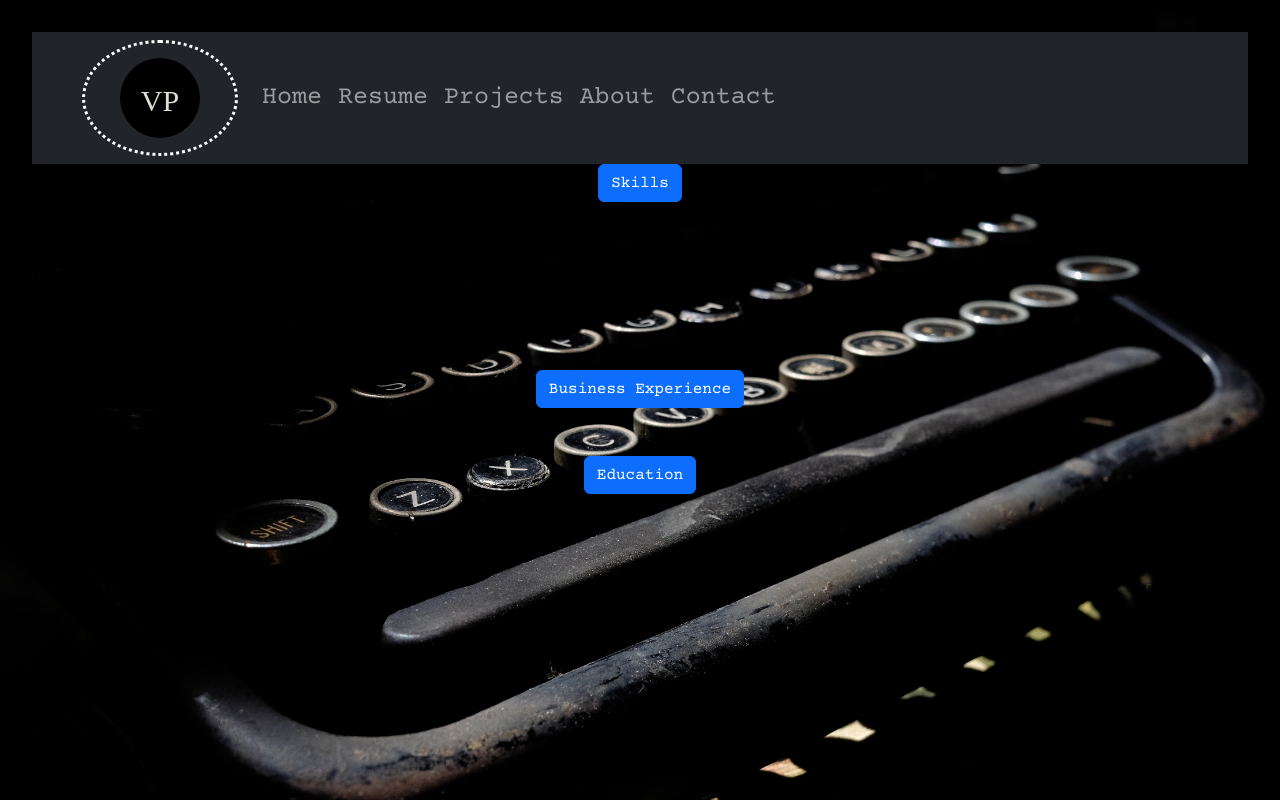
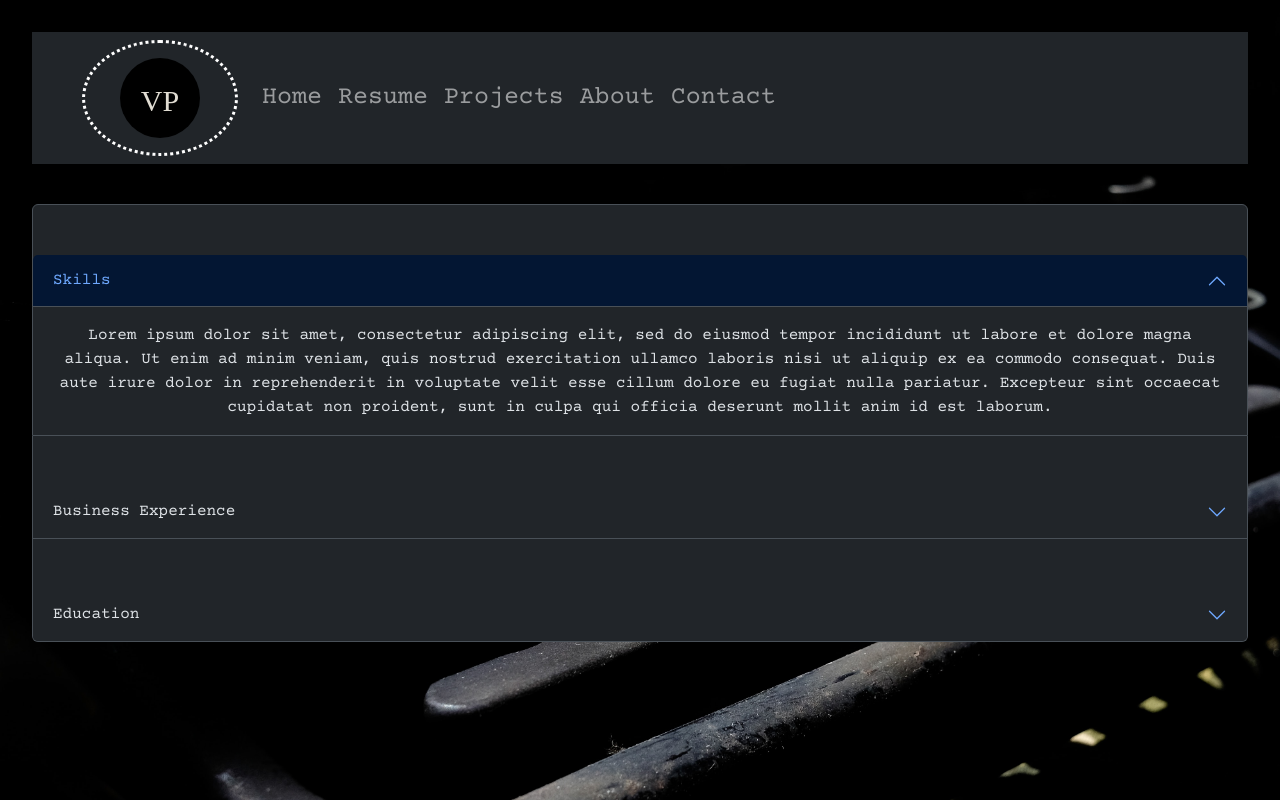
Before and after one commit to VernPG/VeronicaPerez-Portfolio, a React (Vite) app in the folder portfolio/: page /Resume in a window 1280 px wide. Shown: the top 800 px of the page. Built offline with nearby package versions, Linux system fonts and the light colour scheme; a web font is replaced by a local one.

Commit message:
changed the resume page from buttons to an accordion

```diff
--- /dev/null
+++ b/portfolio/src/components/Business.jsx
@@ -0,0 +1,7 @@
+export default function Business() {
+  return (
+    <section className="exp">
+
+    </section>
+  );
+}
--- a/portfolio/src/index.css
+++ b/portfolio/src/index.css
@@ -85,6 +85,12 @@ aside {
   background-color: black;
   border-style: double;
   box-shadow: 20px 20px 20px 20px antiquewhite; */
+}
+
+.img-fluid {
+  border-radius: 50%;
+  /* max-width: 340px; */
+  /* padding-top: 20%; */
 }
 img {
   justify-content: right;
@@ -194,6 +200,11 @@ h5 {
   align-content: center;
 }
 
+.accordion{
+  padding-top: 40px;
+  /* position: relative; */
+}
+
 .form {
   width: 1080px;
   background-color: transparent;
--- a/portfolio/src/pages/Contact.jsx
+++ b/portfolio/src/pages/Contact.jsx
@@ -52,7 +52,7 @@ export default function Contact() {
           <div className="card">
             <div className="card-body">
               <div className="row">
-                <p className="cardProfile">
+                <p className="cardProfile text-muted">
                   "Thank you for visiting my portfolio. I'm excited about the
                   potential to connect with you. If you're interested in
                   exploring opportunities for collaboration, please take a
@@ -82,7 +82,7 @@ export default function Contact() {
       </header>
 
       <Form className="form" onSubmit={handleSubmit}>
-      <h2>Message Me for More Info</h2><br />
+      <h2>Message Me</h2><br />
         <Form.Group as={Row} className="mb-3" controlId="fullName">
           <Form.Label column sm={2}>
             Name
@@ -160,11 +160,6 @@ export default function Contact() {
             </Col>
           </Form.Group>
         </fieldset> */}
-        {/* <Form.Group as={Row} className="mb-3" controlId="formHorizontalCheck">
-          <Col sm={{ span: 10, offset: 2 }}>
-            <Form.Check label="Remember me" />
-          </Col>
-        </Form.Group> */}
 
         <Form.Group as={Row} className="mb-3">
           <Col sm={{ span: 10, offset: 2 }}>
--- a/portfolio/src/pages/Homepage.jsx
+++ b/portfolio/src/pages/Homepage.jsx
@@ -23,7 +23,7 @@ export default function Homepage() {
             <div className="row">
               <div className="col-md-6">
                 {/* <h5 className="title text-muted">~A Bit About Me~</h5> */}
-                <p className="cardProfile">
+                <p className="cardProfile text-muted">
                   "As a seasoned leader with 25 years of management experience,
                   I have developed a deep understanding of what it takes to
                   build and manage high-performing teams. I am passionate about
@@ -41,6 +41,9 @@ export default function Homepage() {
 
                 />
               </div>
+              <div>
+                <p> more info links</p>
+              </div>
             </div>
           </div>
         </div>
--- a/portfolio/src/pages/Project.jsx
+++ b/portfolio/src/pages/Project.jsx
@@ -8,7 +8,7 @@ export default function Project() {
           <div className="card-body">
             <div className="row">
 
-                <p className="cardProfile">
+                <p className="cardProfile text-muted">
                   "As a dedicated bootcamp participant, I have successfully
                   accomplished numerous individual and collaborative projects,
                   enhancing my proficiency as both a skilled coder and an adept
--- a/portfolio/src/pages/Resume.jsx
+++ b/portfolio/src/pages/Resume.jsx
@@ -2,17 +2,47 @@ import { useState } from "react";
 import Button from "react-bootstrap/Button";
 import Fade from "react-bootstrap/Fade";
 import React from "react";
-
+import Business from "../components/Business";
+import Accordion from 'react-bootstrap/Accordion';
 
 export default function Resume() {
-  const [openSkills, setOpenSkills] = useState(false);
-  const [openExp, setOpenExp] = useState(false);
-  const [openEdu, setOpenEdu] = useState(false);
+  // const [openSkills, setOpenSkills] = useState(false);
+  // const [openExp, setOpenExp] = useState(false);
+  // const [openEdu, setOpenEdu] = useState(false);
 
   return (
     <>
+      <section>
 
-    <section>
+
+    <Accordion className="accordion" defaultActiveKey="0" fixed>
+      <Accordion.Item eventKey="0">
+        <Accordion.Header>Skills</Accordion.Header>
+        <Accordion.Body>
+          Lorem ipsum dolor sit amet, consectetur adipiscing elit, sed do
+          eiusmod tempor incididunt ut labore et dolore magna aliqua. Ut enim ad
+          minim veniam, quis nostrud exercitation ullamco laboris nisi ut
+          aliquip ex ea commodo consequat. Duis aute irure dolor in
+          reprehenderit in voluptate velit esse cillum dolore eu fugiat nulla
+          pariatur. Excepteur sint occaecat cupidatat non proident, sunt in
+          culpa qui officia deserunt mollit anim id est laborum.
+        </Accordion.Body>
+      </Accordion.Item>
+      <Accordion.Item eventKey="1">
+        <Accordion.Header>Business Experience</Accordion.Header>
+        <Accordion.Body>
+    <Business />
+        </Accordion.Body>
+      </Accordion.Item>
+      <Accordion.Item eventKey="2">
+        <Accordion.Header>Education</Accordion.Header>
+        <Accordion.Body>
+    <Business />
+        </Accordion.Body>
+      </Accordion.Item>
+    </Accordion>
+
+{/*
         <Button
           onClick={() => setOpenSkills(!openSkills)}
           aria-controls="example-fade-text"
@@ -29,11 +59,12 @@ export default function Resume() {
             implementing effective strategies. Skilled in client experience
             consulting, leadership, coaching, and team development ranging from
             ten to 100+ team members. Proficient in budget development, project
-          and product management, and vendor relationship management. Proficient
-          in Excel, CRM, Adobe, Smartsheets., SharePoint, SmartWebs, Hootsuite,
-          Workday, Click Dimensions, MPOS, NCR, ORACLE, RMA, ORPOS, Staffworks,
-          and ATLAS Competent in HTML, CSS, Javascript, API’s, NodeJS, Express,
-          MySQL, PowerBI, Bootstrap, and React.
+            and product management, and vendor relationship management.
+            Proficient in Excel, CRM, Adobe, Smartsheets., SharePoint,
+            SmartWebs, Hootsuite, Workday, Click Dimensions, MPOS, NCR, ORACLE,
+            RMA, ORPOS, Staffworks, and ATLAS Competent in HTML, CSS,
+            Javascript, API’s, NodeJS, Express, MySQL, PowerBI, Bootstrap, and
+            React.
           </div>
         </Fade>
       </section>
@@ -48,9 +79,7 @@ export default function Resume() {
         </Button>
         <Fade in={openExp}>
           <div id="example-fade-text">
-          Anim pariatur cliche reprehenderit, enim eiusmod high life accusamus
-          terry richardson ad squid. Nihil anim keffiyeh helvetica, craft beer
-          labore wes anderson cred nesciunt sapiente ea proident.
+            <Business />
           </div>
         </Fade>
       </section>
@@ -69,10 +98,8 @@ export default function Resume() {
             terry richardson ad squid. Nihil anim keffiyeh helvetica, craft beer
             labore wes anderson cred nesciunt sapiente ea proident.
           </div>
-      </Fade>
-
+        </Fade> */}
       </section>
-
     </>
   );
 }
```
Also changed, not shown: portfolio/src/components/Skills.jsx (added). Lines whose indentation alone changed are shown as unchanged.
